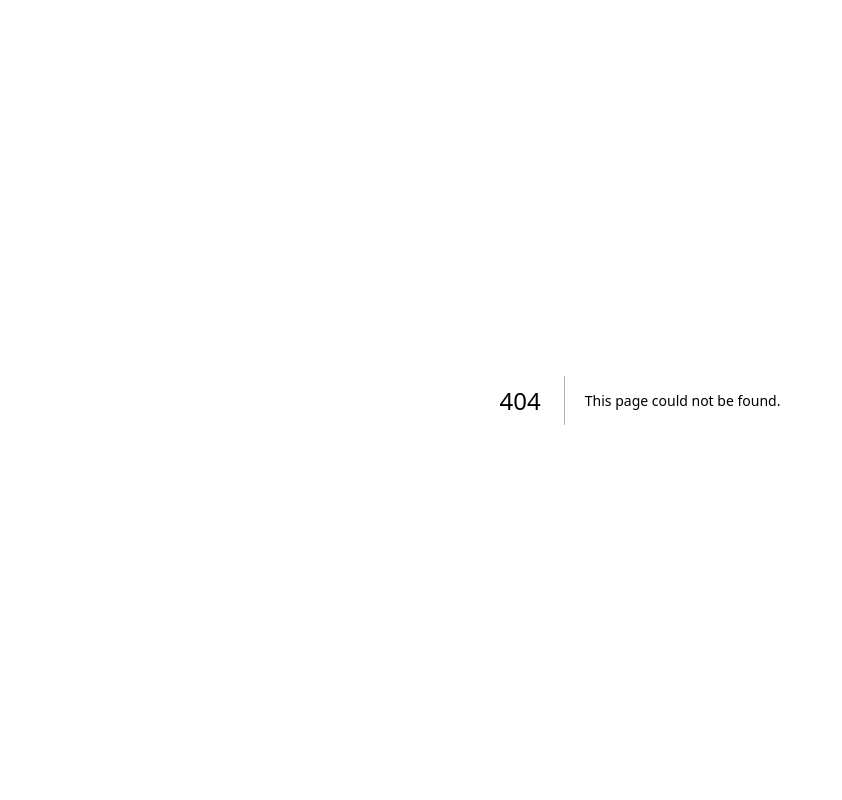
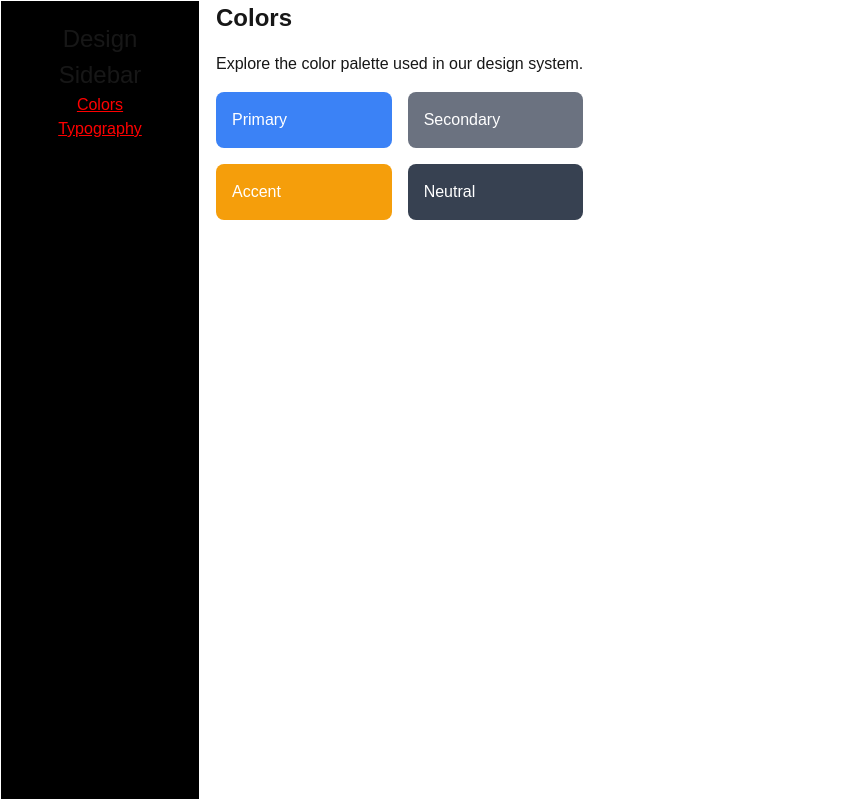
Before and after one commit to neekber/learn-next-16, a Next.js app in the folder learn/: page /design/colors in a window 1280 px wide. Before the commit this address had no page. Shown: the whole page, without its empty margins (0-842 px from the left). Built offline with nearby package versions, Linux system fonts and the light colour scheme.

Commit message:
Layout & Route

```diff
--- /dev/null
+++ b/learn/app/design/colors/page.tsx
@@ -0,0 +1,37 @@
+export default function ColorsPage(){
+    return (
+        <div>
+  <h1 style={{ fontSize: "24px", fontWeight: "bold", marginBottom: "16px" }}>
+    Colors
+  </h1>
+
+  <p style={{ marginBottom: "16px" }}>
+    Explore the color palette used in our design system.
+  </p>
+
+  <div
+    style={{
+      display: "grid",
+      gridTemplateColumns: "repeat(2, 1fr)",
+      gap: "16px",
+    }}
+  >
+    <div style={{ background: "#3b82f6", color: "#fff", padding: "16px", borderRadius: "8px" }}>
+      Primary
+    </div>
+
+    <div style={{ background: "#6b7280", color: "#fff", padding: "16px", borderRadius: "8px" }}>
+      Secondary
+    </div>
+
+    <div style={{ background: "#f59e0b", color: "#fff", padding: "16px", borderRadius: "8px" }}>
+      Accent
+    </div>
+
+    <div style={{ background: "#374151", color: "#fff", padding: "16px", borderRadius: "8px" }}>
+      Neutral
+    </div>
+  </div>
+</div>
+    )
+}
--- /dev/null
+++ b/learn/app/design/layout.tsx
@@ -0,0 +1,15 @@
+import { ReactNode } from "react";
+import DesignSideBar from "../../components/designSidebar";
+
+const DesignLayout = ({children}: Readonly<{children: ReactNode}> ) => {
+
+    return (
+        <div style={{ display: "flex", height: "100vh", gap:"1rem" }}>
+            <DesignSideBar />
+            {children}
+        </div>
+    )
+
+}
+
+export default DesignLayout;
--- /dev/null
+++ b/learn/app/design/page.tsx
@@ -0,0 +1,13 @@
+export default function DesignPage(){
+    return (
+        <div>
+            <h1 style={{ fontSize: "24px", fontWeight: "bold", marginBottom: "16px" }}>
+                Design System
+            </h1>
+
+            <p style={{ marginBottom: "16px" }}>
+                Welcome to the design system documentation. Explore the various components and guidelines that make up our design language.
+            </p>
+        </div>
+    )
+}
--- /dev/null
+++ b/learn/app/design/typography/page.tsx
@@ -0,0 +1,30 @@
+export default function TypographyPage() {
+    return (
+        <div>
+  <h1 style={{ fontSize: "24px", fontWeight: "bold", marginBottom: "16px" }}>
+    Typography
+  </h1>
+
+  <p style={{ marginBottom: "16px" }}>
+    Discover the typography styles used in our design system.
+  </p>
+
+  <div style={{ display: "grid", gap: "16px" }}>
+    <div>
+      <h2 style={{ fontSize: "20px", fontWeight: "bold" }}>Heading 1</h2>
+      <p style={{ fontSize: "16px" }}>This is a sample paragraph for Heading 1.</p>
+    </div>
+
+    <div>
+      <h2 style={{ fontSize: "18px", fontWeight: "bold" }}>Heading 2</h2>
+      <p style={{ fontSize: "14px" }}>This is a sample paragraph for Heading 2.</p>
+    </div>
+
+    <div>
+      <h2 style={{ fontSize: "16px", fontWeight: "bold" }}>Heading 3</h2>
+      <p style={{ fontSize: "12px" }}>This is a sample paragraph for Heading 3.</p>
+    </div>
+  </div>
+</div>
+    )
+}
--- /dev/null
+++ b/learn/components/designSidebar.tsx
@@ -0,0 +1,19 @@
+import Link from "next/link";
+
+
+const DesignSideBar = ()=>{
+
+    return(
+        <div style={{ width: "200px", height: "100%", backgroundColor: "black", border: "1px solid white", textAlign: "center", padding: "20px" }}>
+            <h1 style={{fontSize: "1.5rem"}}>Design Sidebar</h1>
+            <ul style={{ listStyleType: "none", padding: 0 }}>
+                <li><Link style={{textDecoration: "underline", color: "red"}} href="/design/colors">Colors </Link></li>
+                <li><Link style={{textDecoration: "underline", color: "red"}} href="/design/typography">Typography</Link></li>
+            </ul>
+        </div>
+    )
+
+
+}
+
+export default DesignSideBar;
```
